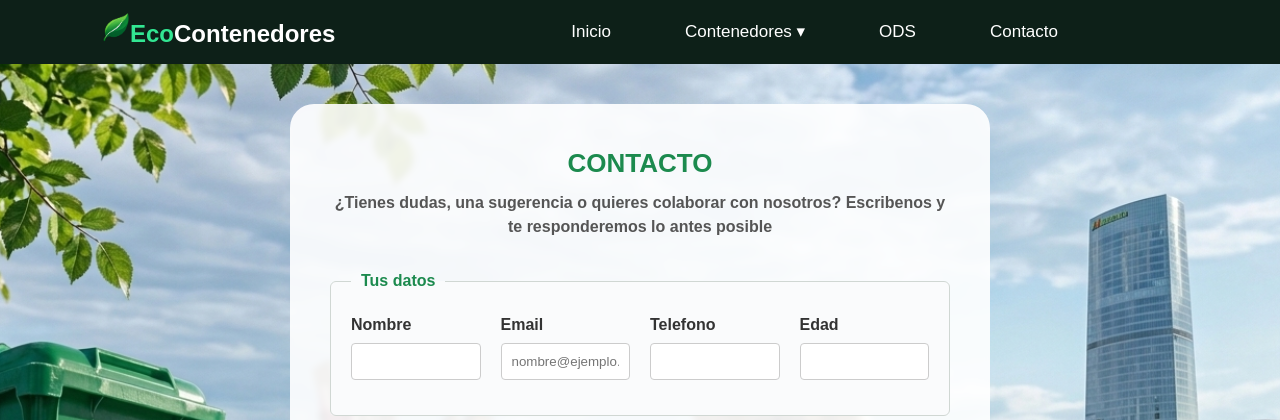
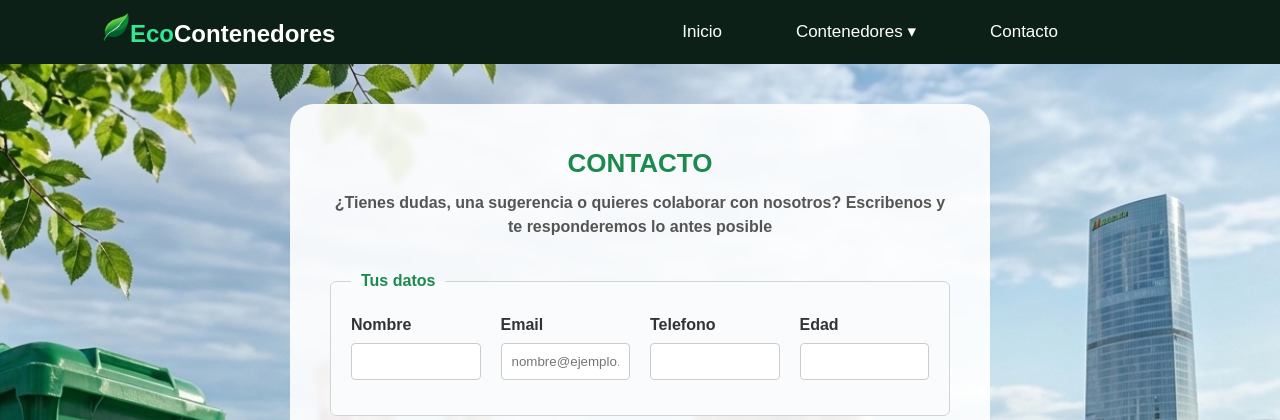
Before and after one commit to alexiadlrv/Reto_ODS, a PHP site: page /contacto.php in a window 1280 px wide. Shown: the top 420 px of the page. Run offline with PHP 8.4, Linux system fonts and the light colour scheme.

Commit message:
eliminacion de la ruta ods

```diff
--- a/web/contacto.php
+++ b/web/contacto.php
@@ -23,7 +23,6 @@
                             <li><a href="editar-lista.php">Editar contenedor</a></li>
                         </ul>
                     </li>
-                    <li><a href="ODS.html">ODS</a></li>
                 <li><a href="contacto.php">Contacto</a></li>
                 </ul>
             </nav>
--- a/web/editar-contenedor.php
+++ b/web/editar-contenedor.php
@@ -44,7 +44,6 @@
                         <li><a href="editar-lista.php">Editar contenedor</a></li>
                     </ul>
                 </li>
-                <li><a href="ODS.html">ODS</a></li>
                 <li><a href="contacto.php">Contacto</a></li>
              </ul>
         </nav>
--- a/web/editar-lista.php
+++ b/web/editar-lista.php
@@ -31,7 +31,6 @@
                         <li><a href="editar-lista.php">Editar contenedor</a></li>
                     </ul>
                 </li>
-                <li><a href="ODS.html">ODS</a></li>
                 <li><a href="contacto.php">Contacto</a></li>
              </ul>
         </nav>
```
Also changed, not shown: package-lock.json (added).
